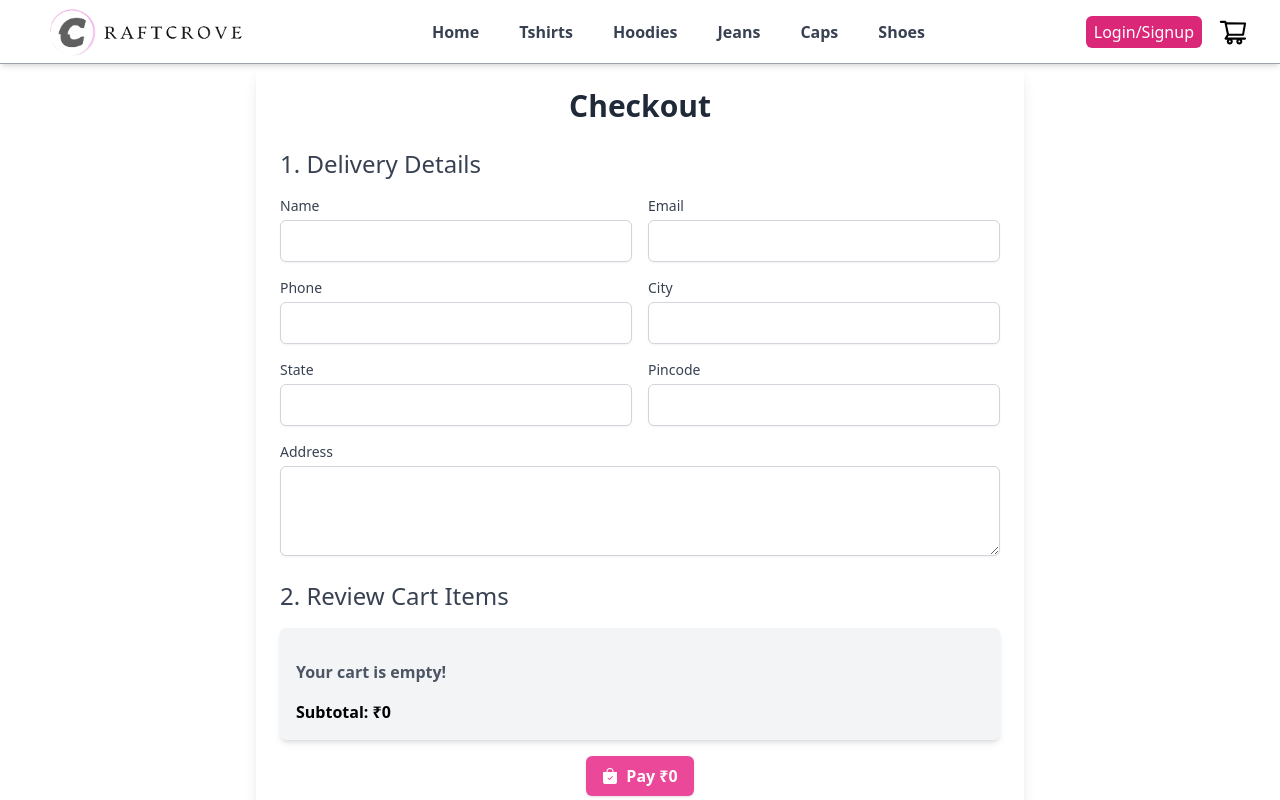
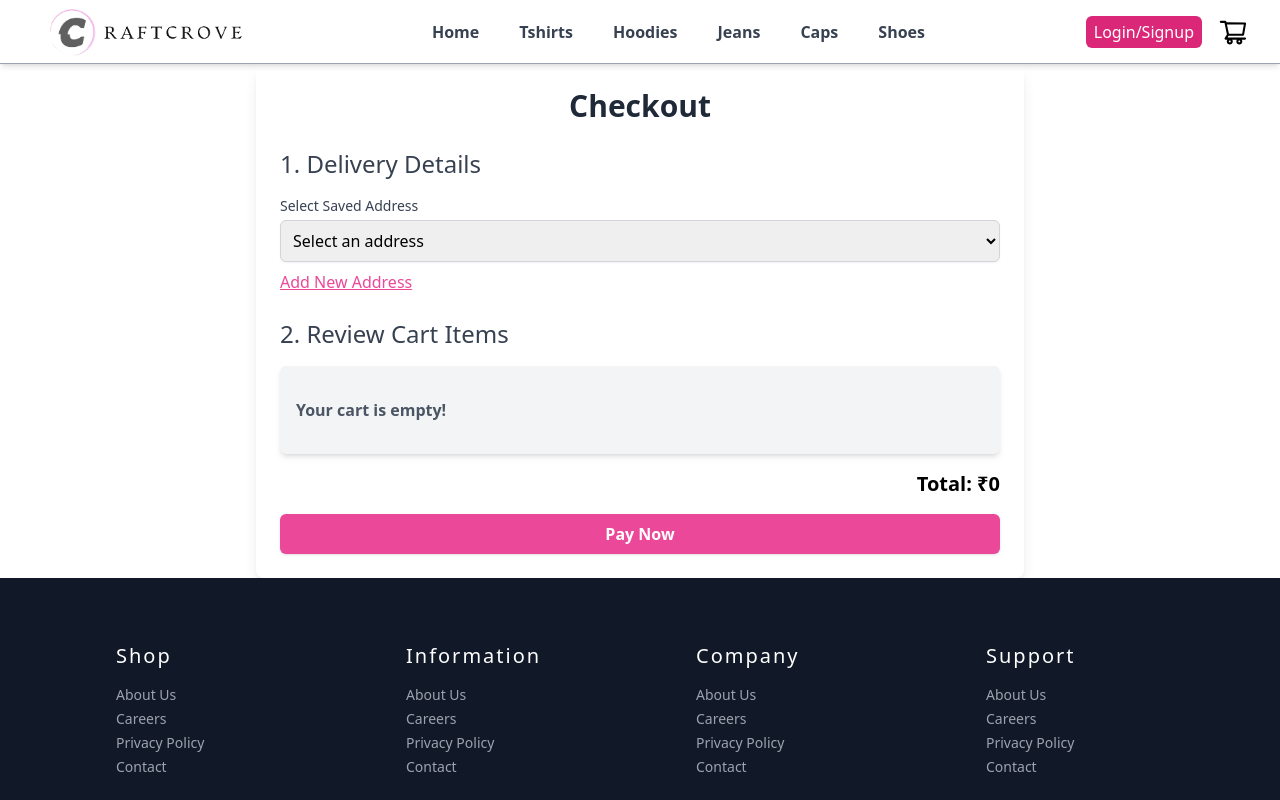
Before and after one commit to umeshbhatiya143/CraftCrove, a Next.js app: page /checkout in a window 1280 px wide. Shown: the top 800 px of the page. Built offline with nearby package versions, Linux system fonts and the light colour scheme.

Commit message:
checkout page is completed with new address form

```diff
--- /dev/null
+++ b/components/AddressForm.jsx
@@ -0,0 +1,108 @@
+// components/AddressPopup.js
+
+import React, { useState } from 'react';
+
+const AddressForm = ({ isOpen, onClose, onSave, userId }) => {
+    const [name, setName] = useState('');
+    const [email, setEmail] = useState('');
+    const [phone, setPhone] = useState('');
+    const [address, setAddress] = useState('');
+    const [city, setCity] = useState('');
+    const [state, setState] = useState('');
+    const [country, setCountry] = useState('');
+    const [pincode, setPincode] = useState('');
+    const [loading, setLoading] = useState(false);
+    const [error, setError] = useState(null);
+
+    // console.log("form",userId)
+
+    const handleSubmit = async () => {
+        const newAddress = { name, email, phone, address, city, state, country, pincode };
+
+        setLoading(true);
+        setError(null);
+
+        try {
+            const response = await fetch(`${process.env.NEXT_PUBLIC_HOST}/api/address?id=${userId}`, {
+                method: 'POST',
+                headers: {
+                    'Content-Type': 'application/json',
+                },
+                body: JSON.stringify(newAddress),
+            });
+
+            if (!response.ok) {
+                throw new Error('Failed to save address');
+            }
+
+            const data = await response.json();
+            onSave(data); // Pass the saved address data back to the parent
+            onClose();
+        } catch (err) {
+            setError(err.message);
+        } finally {
+            setLoading(false);
+        }
+    };
+
+    if (!isOpen) return null;
+
+    return (
+        <div className="fixed inset-0 flex items-center justify-center z-50 bg-black bg-opacity-50">
+            <div className="bg-white  h-[90vh] overflow-y-scroll p-6 rounded-lg shadow-lg w-11/12 max-w-md">
+                <h2 className="text-lg text-center text-pink-600 font-semibold mb-4">Add New Address</h2>
+                {error && <p className="text-red-500 text-center">{error}</p>}
+                <div className="grid grid-cols-1 gap-4">
+                    {[
+                        { label: 'Name', value: name, setter: setName, type: 'text' },
+                        { label: 'Email', value: email, setter: setEmail, type: 'email' },
+                        { label: 'Phone', value: phone, setter: setPhone, type: 'tel' },
+                        { label: 'City', value: city, setter: setCity, type: 'text' },
+                        { label: 'State', value: state, setter: setState, type: 'text' },
+                        { label: 'Country', value: country, setter: setCountry, type: 'text' },
+                        { label: 'Pincode', value: pincode, setter: setPincode, type: 'text' },
+                    ]
+                        .map(({ label, value, setter, type }, index) => (
+                            <div key={index}>
+                                <label className="block text-sm font-medium text-gray-700">{label}</label>
+                                <input
+                                    type={type}
+                                    value={value}
+                                    onChange={(e) => setter(e.target.value)}
+                                    className="mt-1 block w-full border border-gray-300 rounded-md shadow-sm p-2 focus:ring-pink-500 focus:border-pink-500"
+                                    required
+                                />
+                            </div>
+                        ))}
+                    <div>
+                        <label className="block text-sm font-medium text-gray-700">Address</label>
+                        <textarea
+                            value={address}
+                            onChange={(e) => setAddress(e.target.value)}
+                            className="mt-1 block w-full border border-gray-300 rounded-md shadow-sm p-2 focus:ring-pink-500 focus:border-pink-500"
+                            rows="3"
+                            required
+                        />
+                    </div>
+                    <div className="flex justify-between">
+                        <button
+                            onClick={handleSubmit}
+                            className={`bg-pink-500 text-white font-semibold py-2 px-4 rounded-md shadow hover:bg-pink-600 transition duration-200 ${loading ? 'opacity-50 cursor-not-allowed' : ''}`}
+                            disabled={loading}
+                        >
+                            {loading ? 'Saving...' : 'Save Address'}
+                        </button>
+                        <button
+                            onClick={onClose}
+                            className="ml-2 text-gray-700 font-semibold py-2 px-4 rounded-md shadow hover:bg-gray-200 transition duration-200"
+                        >
+                            Cancel
+                        </button>
+                    </div>
+                </div>
+            </div>
+        </div>
+    );
+};
+
+export default AddressForm;
--- a/models/user.js
+++ b/models/user.js
@@ -1,9 +1,9 @@
-const mongoose = require('mongoose')
+const mongoose = require('mongoose');
 
 const UserSchema = new mongoose.Schema({
   name: {
     type: String,
-        required: true
+    required: true,
   },
   email: {
     type: String,
@@ -15,19 +15,19 @@ const UserSchema = new mongoose.Schema({
   },
   password: {
     type: String,
-        required: true
+    required: true,
   },
   gender: {
-        type: String
+    type: String,
   },
   mobileNo: {
-        type: Number
+    type: Number,
   },
   country: {
     type: String,
   },
   pincode: {
-        type: String
+    type: String,
   },
   state: {
     type: String,
@@ -42,24 +42,50 @@ const UserSchema = new mongoose.Schema({
     type: String,
   },
   walletId: {
-        type: String
+    type: String,
   },
   cart: [{
-        // type: mongoose.Schema.Types.ObjectId,
-
     productId: {
       type: mongoose.Schema.Types.ObjectId,
     },
     quantity: {
-          type: Number
-        }
+      type: Number,
+    },
   }],
   bookings: [{
     type: mongoose.Schema.Types.ObjectId,
-      }]
+  }],
+  savedAddresses: [{
+    name: {
+      type: String,
+      required: true,
+    },
+    mobileNo: {
+      type: Number,
+    },
+    address: {
+      type: String,
+      required: true,
+    },
+    city: {
+      type: String,
+      required: true,
+    },
+    state: {
+      type: String,
+      required: true,
+    },
+    pincode: {
+      type: String,
+      required: true,
+    },
+    country: {
+      type: String,
+      required: true,
+    },
+  }],
+}, { timestamps: true });
 
-}, {timestmps:true} )
+mongoose.models = {};
 
-mongoose.models = {}
-
-export default mongoose.model("user", UserSchema)
+export default mongoose.model('user', UserSchema);
--- a/pages/api/user.js
+++ b/pages/api/user.js
@@ -39,7 +39,7 @@ const handler = async (req, res) => {
             // console.log('User ID:', userId);
 
             // // Find and update the user
-            const user = await User.findByIdAndUpdate(userId, req.body, { new: true });
+            const user = await User.findByIdAndUpdate(userId, req.body);
 
             // // If no user is found, send a 404 response
             if (!user) {
--- a/pages/checkout.js
+++ b/pages/checkout.js
@@ -1,61 +1,99 @@
-import React, { useRef, useState } from 'react';
+// Checkout.js
+
+import React, { useRef, useState, useEffect } from 'react';
 import Link from 'next/link';
 import { AiFillCloseCircle, AiFillPlusCircle, AiFillMinusCircle } from 'react-icons/ai';
 import { BsFillBagCheckFill } from 'react-icons/bs';
+import { jwtDecode } from 'jwt-decode';
+import AddressForm from '../components/AddressForm'; // Import the AddressPopup component
 
 const Checkout = ({ cart, removeFromCart, addToCart, subtotal }) => {
   const ref = useRef();
-  const [name, setName] = useState('');
-  const [email, setEmail] = useState('');
-  const [phone, setPhone] = useState('');
-  const [address, setAddress] = useState('');
-  const [city, setCity] = useState('');
-  const [state, setState] = useState('');
-  const [pincode, setPincode] = useState('');
-  const [amount, setAmount] = useState('');
+  const [selectedAddress, setSelectedAddress] = useState('');
+  const [showAddAddress, setShowAddAddress] = useState(false);
+  const [userId, setUserId] = useState()
+  const [userData, setUserData] = useState([]);
 
   const handlePayment = async (event) => {
     // Payment logic...
   };
+
+  const handleAddAddress = (newAddress) => {
+    // Logic to save the new address to the user's saved addresses
+    setUserData(prevData => ({
+      ...prevData,
+      savedAddresses: [...prevData.savedAddresses, newAddress]
+    }));
+  };
+
+  const fetchUserData = async (userId) => {
+    try {
+      const url = new URL(`${process.env.NEXT_PUBLIC_HOST}/api/user?id=${userId}`);
+      const response = await fetch(url, {
+        method: 'GET',
+        headers: {
+          'Content-Type': 'application/json',
+        },
+      });
+
+      if (!response.ok) {
+        throw new Error('Network response was not ok');
+      }
+
+      const data = await response.json();
+
+      setUserData(data.user);
+
+    } catch (error) {
+      console.error('Failed to fetch user data:', error);
+    }
+  };
+
+  useEffect(() => {
+    const token = localStorage.getItem("token");
+    if (token) {
+      const decodedToken = jwtDecode(token);
+      setUserId(decodedToken.id);
+      fetchUserData(decodedToken.id);
+    }
+  }, []);
 
   return (
     <div className='max-w-3xl mx-auto p-6 bg-white rounded-lg shadow-lg'>
       <h1 className="text-3xl font-semibold text-center mb-6 text-gray-800">Checkout</h1>
 
       <h2 className="text-2xl font-medium text-gray-700 mb-4">1. Delivery Details</h2>
-      <div className="grid grid-cols-1 md:grid-cols-2 gap-4 mb-4">
-        {/* Input fields for name, email, phone, etc. */}
-        {[
-          { label: 'Name', value: name, setter: setName, type: 'text' },
-          { label: 'Email', value: email, setter: setEmail, type: 'email' },
-          { label: 'Phone', value: phone, setter: setPhone, type: 'tel' },
-          { label: 'City', value: city, setter: setCity, type: 'text' },
-          { label: 'State', value: state, setter: setState, type: 'text' },
-          { label: 'Pincode', value: pincode, setter: setPincode, type: 'text' },
-        ].map(({ label, value, setter, type }, index) => (
-          <div key={index}>
-            <label className="block text-sm font-medium text-gray-700">{label}</label>
-            <input
-              type={type}
-              value={value}
-              onChange={(e) => setter(e.target.value)}
+
+      {/* Saved Address Selection */}
+      <div className="mb-4">
+        <label className="block text-sm font-medium text-gray-700">Select Saved Address</label>
+        <select
+          value={selectedAddress}
+          onChange={(e) => setSelectedAddress(e.target.value)}
           className="mt-1 block w-full border border-gray-300 rounded-md shadow-sm p-2 focus:ring-pink-500 focus:border-pink-500"
-              required
-            />
-          </div>
+        >
+          <option value="">Select an address</option>
+          {userData.savedAddresses?.map((address, index) => (
+            <option key={index} value={address}>
+              {address.name}, {address.city}, {address.state}, {address.pincode}
+            </option>
           ))}
+        </select>
+        <button
+          onClick={() => setShowAddAddress(true)}
+          className="mt-2 text-pink-500 underline"
+        >
+          Add New Address
+        </button>
       </div>
 
-      <div>
-        <label className="block text-sm font-medium text-gray-700">Address</label>
-        <textarea
-          value={address}
-          onChange={(e) => setAddress(e.target.value)}
-          className="mt-1 block w-full border border-gray-300 rounded-md shadow-sm p-2 focus:ring-pink-500 focus:border-pink-500"
-          rows="3"
-          required
+      {/* Address Popup */}
+      <AddressForm
+        isOpen={showAddAddress}
+        onClose={() => setShowAddAddress(false)}
+        onSave={handleAddAddress}
+        userId={userId}
       />
-      </div>
 
       <h2 className="text-2xl font-medium text-gray-700 mt-6 mb-4">2. Review Cart Items</h2>
       <div ref={ref} className="bg-gray-100 p-4 rounded-md shadow-md mb-4">
@@ -83,17 +121,17 @@ const Checkout = ({ cart, removeFromCart, addToCart, subtotal }) => {
             ))
           )}
         </ol>
-        <div className="font-bold mt-2">Subtotal: ₹{subtotal}</div>
+      </div>
+      <div className="text-right font-bold text-xl">
+        <span>Total: ₹{subtotal}</span>
       </div>
 
-      <div className="flex justify-center">
       <button
         onClick={handlePayment}
-          className="flex items-center justify-center bg-pink-500 text-white font-semibold py-2 px-4 rounded-md shadow hover:bg-pink-600 transition duration-200"
+        className="mt-4 w-full bg-pink-500 text-white font-semibold py-2 rounded-md shadow hover:bg-pink-600 transition duration-200"
       >
-          <BsFillBagCheckFill className='mr-2' /> Pay ₹{subtotal}
+        Pay Now
       </button>
-      </div>
     </div>
   );
 };
--- a/styles/globals.css
+++ b/styles/globals.css
@@ -10,6 +10,17 @@
     /* border: 1px solid rgba(255, 255, 255, 0.25); */
 }
 
+/* Hide scrollbar for all browsers */
+*::-webkit-scrollbar {
+    display: none;
+  }
+
+  * {
+    -ms-overflow-style: none;  /* Internet Explorer 10+ */
+    scrollbar-width: none;     /* Firefox */
+  }
+
+
 .sideCart {
     transition: transform 0.3s ease-in-out;
     scrollbar-width: none;
```
Also changed, not shown: pages/api/address.js (added, +72 -0 lines). Lines whose indentation alone changed are shown as unchanged.
